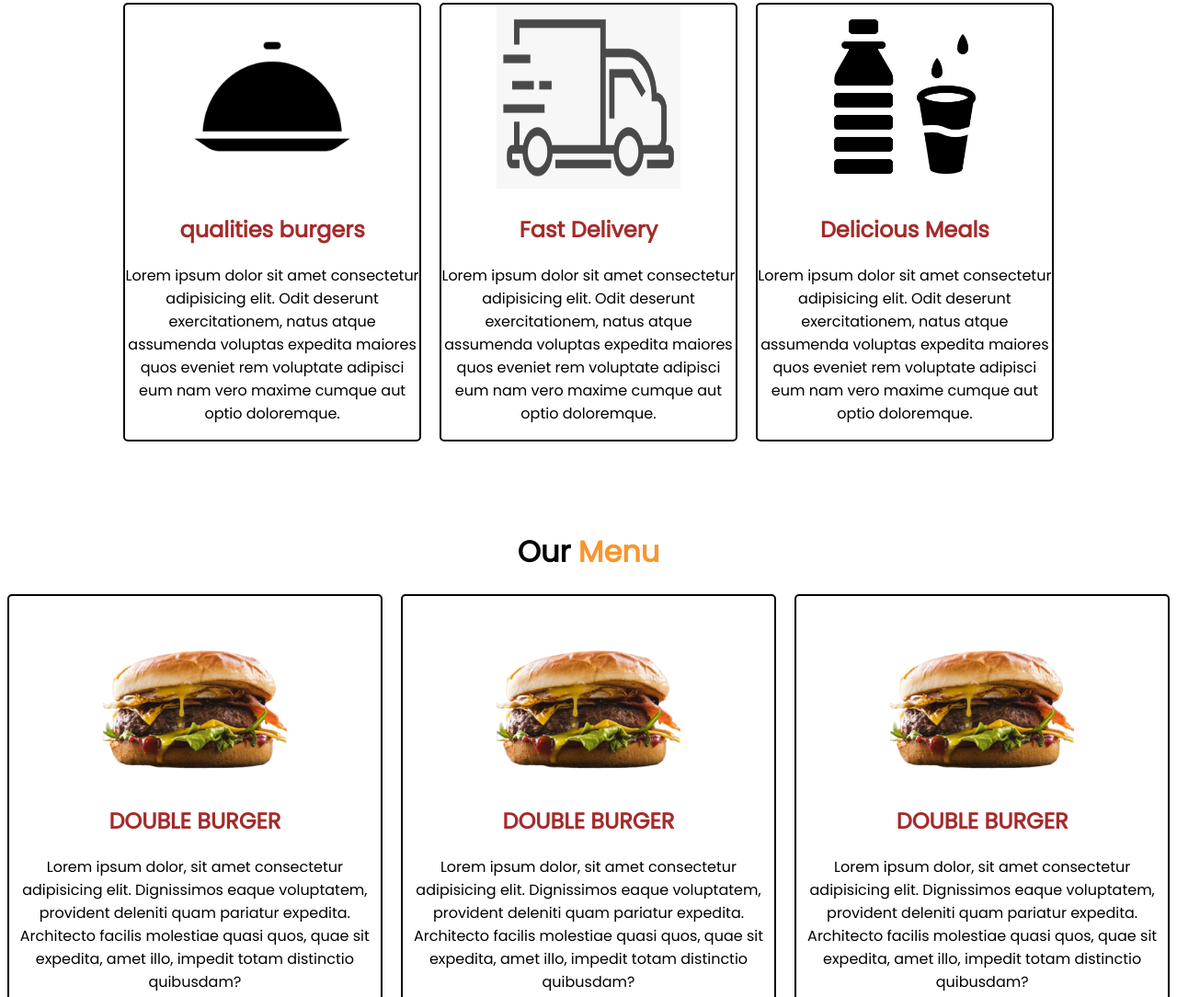
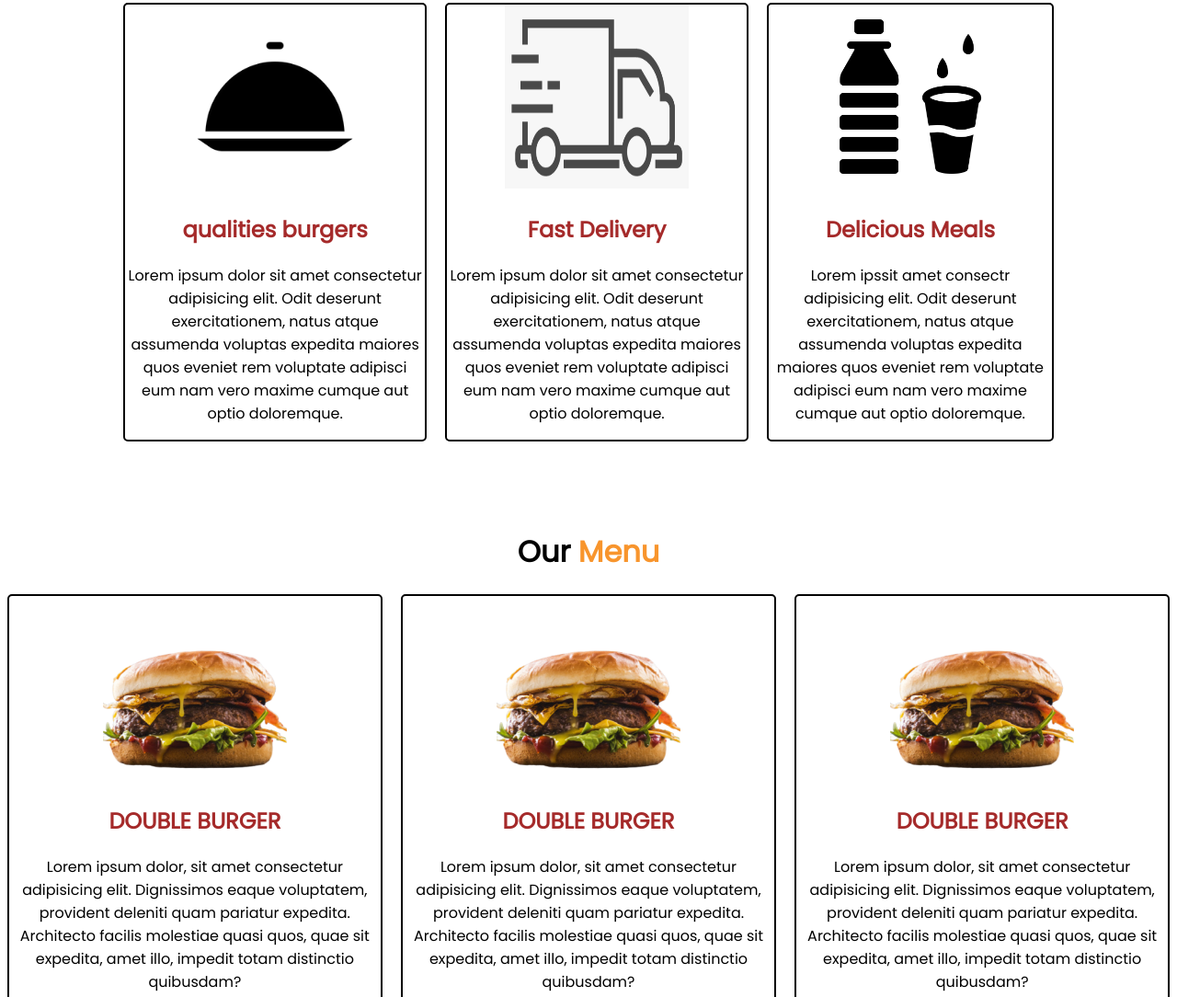
Before and after one commit to mariallugare/The-burger-palace, a plain HTML site: page index.html in a window 1280 px wide. Shown: the part 760-1844 px from the top of the page at 92% size. Drawn offline with Linux system fonts and the light colour scheme.

Commit message:
made changes on html

```diff
--- a/index.html
+++ b/index.html
@@ -62,7 +62,7 @@
         <div class="quality">
             <img src="Images/drinks.png" alt="">
             <h2>Delicious Meals</h2>
-            <p>Lorem ipsum dolor sit amet consectetur adipisicing elit. Odit deserunt exercitationem, natus atque assumenda voluptas expedita maiores quos eveniet rem voluptate adipisci eum nam vero maxime cumque aut optio doloremque.</p>
+            <p>Lorem ipssit amet consectr adipisicing elit. Odit deserunt exercitationem, natus atque assumenda voluptas expedita maiores quos eveniet rem voluptate adipisci eum nam vero maxime cumque aut optio doloremque.</p>
         </div>
     </div>
     <!-- Our Menu -->
```
